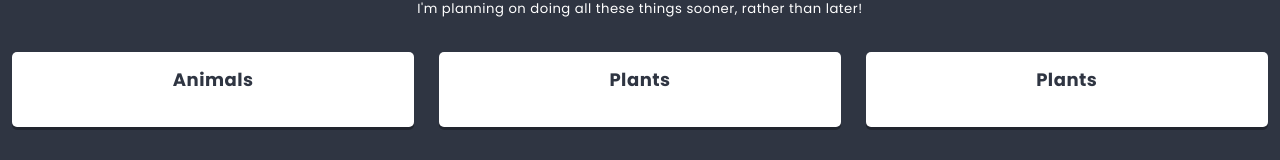
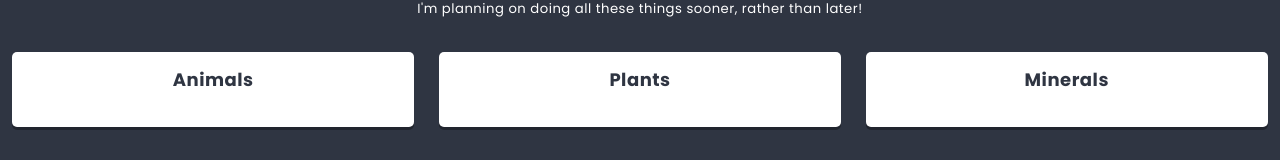
Before and after one commit to DominikSko/project-react, a React app: page / in a window 1280 px wide. Shown: the part 380-540 px from the top of the page. Built offline with nearby package versions, Linux system fonts and the light colour scheme.

Commit message:
fixed bugs, Columns added

```diff
--- a/src/components/App/App.js
+++ b/src/components/App/App.js
@@ -8,8 +8,7 @@
       <main className={styles.component}>
         <h1 className={styles.title}>My first React app</h1>
         <h2 className={styles.subtitle}>Hello world!</h2>
-        <List title={['Things to do ', <sup>soon!</sup>]} image={'http://uploads.kodilla.com/bootcamp/fer/11.react/space.png'}
-          title1={'Animals'} title2={'Plants'} title3={'Minerals'}>
+        <List title={['Things to do ', <sup key='1'>soon!</sup>]} image={'http://uploads.kodilla.com/bootcamp/fer/11.react/space.png'} >
           <p>I'm planning on doing all these things sooner, rather than later!</p>
         </List>
       </main>
--- a/src/components/Column/Column.js
+++ b/src/components/Column/Column.js
@@ -3,8 +3,8 @@
 import PropTypes from 'prop-types';  // do omowienia
 
 class Column extends React.Component {
-    static PropTypes = {
-        columnTitle: PropTypes.string,
+    static propTypes = {
+        columnTitle: PropTypes.string.isRequired,
     }
 
     render() {
--- a/src/components/Hero/Hero.js
+++ b/src/components/Hero/Hero.js
@@ -8,7 +8,7 @@
         <img className={styles.image} src={props.spaceImage}></img>
     </header>
 );
-Hero.PropTypes = {         // PropTypes w komponencie funkcyjnym
+Hero.propTypes = {         // PropTypes w komponencie funkcyjnym
     titleText: PropTypes.node.isRequired,  // typy wlasciwosci https://reactjs.org/docs/typechecking-with-proptypes.html
 };
 
--- a/src/components/List/List.js
+++ b/src/components/List/List.js
@@ -5,7 +5,7 @@
 import Column from '../Column/Column.js';
 
 class List extends React.Component {  // dziedziczy ona z klasy React.Component
-  static PropTypes = {
+  static propTypes = {
     title: PropTypes.node.isRequired,       // zapisujemy obiekt, w którym kluczami są nazwy właściwości komponentów, które mogą być do niego przekazywane.
     children: PropTypes.node.isRequired,    // .isRequired, jeśli chcemy wyświetlić błąd w konsoli, jeśli komponent nie otrzymał danej właściwości. Jeśli nie dodamy .isRequired, parametr ten będzie opcjonalny.
     image: PropTypes.string.isRequired,     // why string?
@@ -22,9 +22,9 @@
           {this.props.children}
         </div>
         <div className={styles.columns}>
-          <Column columnTitle={this.props.title1} />
-          <Column columnTitle={this.props.title2} />
-          <Column columnTitle={this.props.title2} />
+          <Column columnTitle='Animals' />
+          <Column columnTitle='Plants' />
+          <Column columnTitle='Minerals' />
         </div>
       </section>
     )
```
